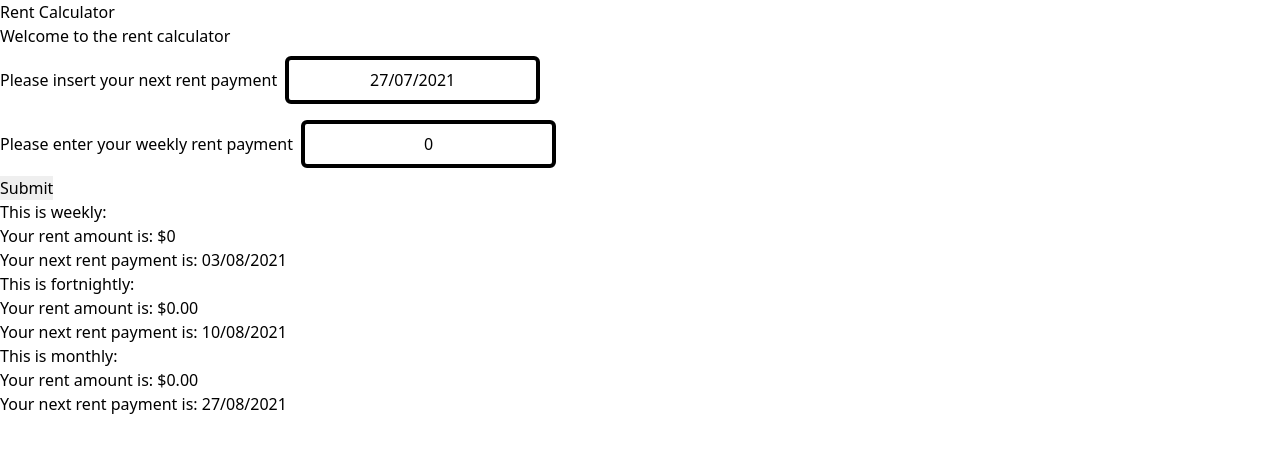
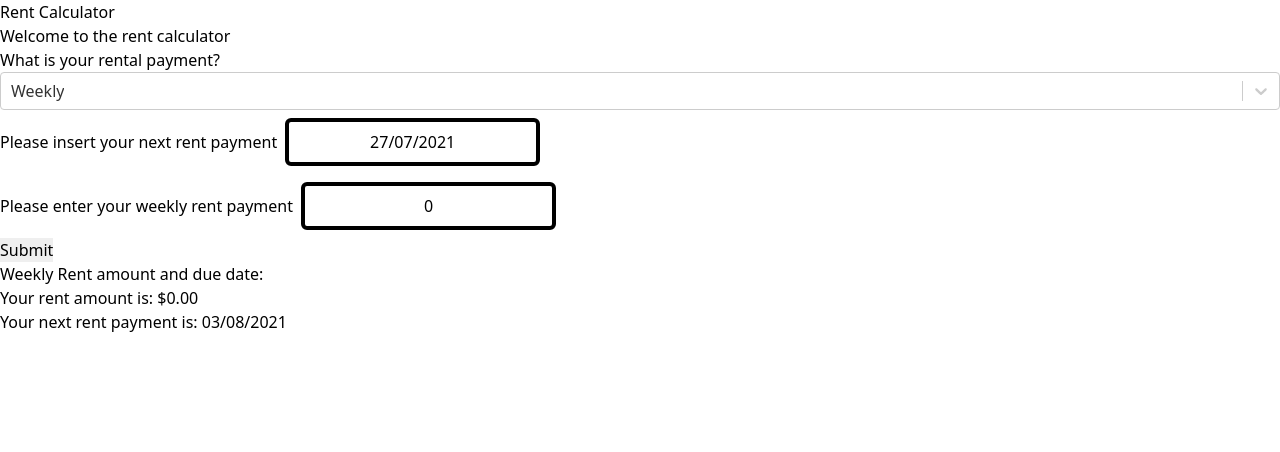
Before and after one commit to Lyderies/monthly-rent-calc, a React (Create React App) app: page / in a window 1280 px wide. Shown: the top 452 px of the page. Built offline with nearby package versions, Linux system fonts and the light colour scheme.

Commit message:
Functions all working, app ready for css & testing

```diff
--- a/package.json
+++ b/package.json
@@ -14,6 +14,7 @@
     "react-hook-form": "^7.12.0",
     "react-number-format": "^4.6.4",
     "react-scripts": "4.0.3",
+    "react-select": "^4.3.1",
     "web-vitals": "^1.0.1"
   },
   "scripts": {
--- a/src/components/Form.js
+++ b/src/components/Form.js
@@ -1,8 +1,8 @@
-// import addDays from "date-fns/addDays"; // for testing only
 import { useState } from "react";
 import { Controller, useForm } from "react-hook-form";
 import ReactDatePicker from "react-datepicker";
 import NumberFormat from "react-number-format";
+import Select from "react-select";
 
 // styling
 import "react-datepicker/dist/react-datepicker.css"; // automatic styling for the date picker
@@ -28,19 +28,72 @@ function Form() {
     formState: { errors },
   } = useForm({ defaultValues }); // implements react hook form
 
+  // options for react select
+  const options = [
+    { value: 0, label: "Weekly" },
+    { value: 1, label: "Fortnightly" },
+    { value: 2, label: "Monthly" },
+  ];
+
   const [data, setData] = useState({
     ReactDatePicker: getDate,
     NumberFormat: 0,
   }); // state for form data
 
-  const onSubmit = (data) => setData(data);
+  // state to choose which option is selected for rental payment, default is weekly
+  const [selectedOption, setSelectedOption] = useState(options[0]);
 
-  console.log("This is the data from the form ", data);
+  // submit function for form
+  const onSubmit = (data) => {
+    setData(data);
+  };
 
+  // renders component based on which option is selected
+  const findRentDateAmount = (data, selectedOption) => {
+    if (selectedOption.value === 1) {
+      return (
+        <>
+          <h2>Fortnightly Rent amount and due date: </h2>
+          <Fortnight amount={data.NumberFormat} date={data.ReactDatePicker} />
+        </>
+      );
+    } else if (selectedOption.value === 2) {
+      return (
+        <>
+          <h2>Monthly Rent amount and due date: </h2>
+          <Month amount={data.NumberFormat} date={data.ReactDatePicker} />
+        </>
+      );
+    } else {
+      return (
+        <>
+          <h2>Weekly Rent amount and due date: </h2>
+          <Week amount={data.NumberFormat} date={data.ReactDatePicker} />
+        </>
+      );
+    }
+  };
+
+  //   console.log("This is the data from the form ", selectedOption.value);
   return (
     <div className="">
       <section>
         <form onSubmit={handleSubmit(onSubmit)}>
+          <section className="">
+            <label>What is your rental payment?</label>
+            {/* Controller for rent payment time - remove comment for production */}
+            <Controller
+              control={control}
+              name="ReactSelect"
+              render={() => (
+                <Select
+                  defaultValue={selectedOption}
+                  onChange={setSelectedOption}
+                  options={options}
+                />
+              )}
+            />
+          </section>
           <section>
             <label>Please insert your next rent payment</label>
             {/* Controller for dates - remove comment for production */}
@@ -65,6 +118,7 @@ function Form() {
           </section>
           <section>
             <label>Please enter your weekly rent payment</label>
+            {/* Controller for rent money amount - remove comment for production */}
             <Controller
               control={control}
               name="NumberFormat"
@@ -89,12 +143,7 @@ function Form() {
           </section>
         </form>
       </section>
-      This is weekly: <br />
-      <Week amount={data.NumberFormat} date={data.ReactDatePicker} />
-      This is fortnightly: <br />
-      <Fortnight amount={data.NumberFormat} date={data.ReactDatePicker} />
-      This is monthly: <br />
-      <Month amount={data.NumberFormat} date={data.ReactDatePicker} />
+      <section>{findRentDateAmount(data, selectedOption)}</section>
     </div>
   );
 }
--- a/src/components/calculation/Week.js
+++ b/src/components/calculation/Week.js
@@ -12,12 +12,12 @@ const Week = (props) => {
   // formats date for easier reading
   const formattedDate = format(newDate, "dd/MM/yyyy");
 
-  console.log("Weekly rent is ", weekAmount);
+  // console.log("Weekly rent is ", weekAmount);
 
   return (
     <div>
       <section>
-        <p>Your rent amount is: ${weekAmount}</p>
+        <p>Your rent amount is: ${weekAmount.toFixed(2)}</p>
         <p>Your next rent payment is: {formattedDate}</p>
       </section>
     </div>
--- a/src/components/calculation/monthComponents/FindMonthAmount.js
+++ b/src/components/calculation/monthComponents/FindMonthAmount.js
@@ -5,10 +5,10 @@ export let monthAmount = 0;
 const FindMonthAmount = (monthlyRent, theDay) => {
   if (theDay === "friday") {
     monthAmount = monthlyRent * 4;
-    console.log("It did land on a Friday");
+    // console.log("It did land on a Friday");
   } else {
     monthAmount = monthlyRent * 5;
-    console.log("It did not land on a Friday, monthAmount x 5");
+    // console.log("It did not land on a Friday, monthAmount x 5");
   }
 };
 
--- a/src/components/calculation/monthComponents/WhatDay.js
+++ b/src/components/calculation/monthComponents/WhatDay.js
@@ -28,9 +28,9 @@ const WhatDay = (newDay) => {
       theDay = "saturday";
       break;
     default:
-      console.log(
-        "Ooops, something broke in WhatDay function, an incorrect date was added to the app"
-      );
+    // console.log(
+    //   "Ooops, something broke in WhatDay function, an incorrect date was added to the app"
+    // );
   }
 };
 
```
Also changed, not shown: src/components/calculation/monthComponents/CorrectRentDay.js (+7 -7 lines), 1 other file (tests, documents, lock files or other folders).
